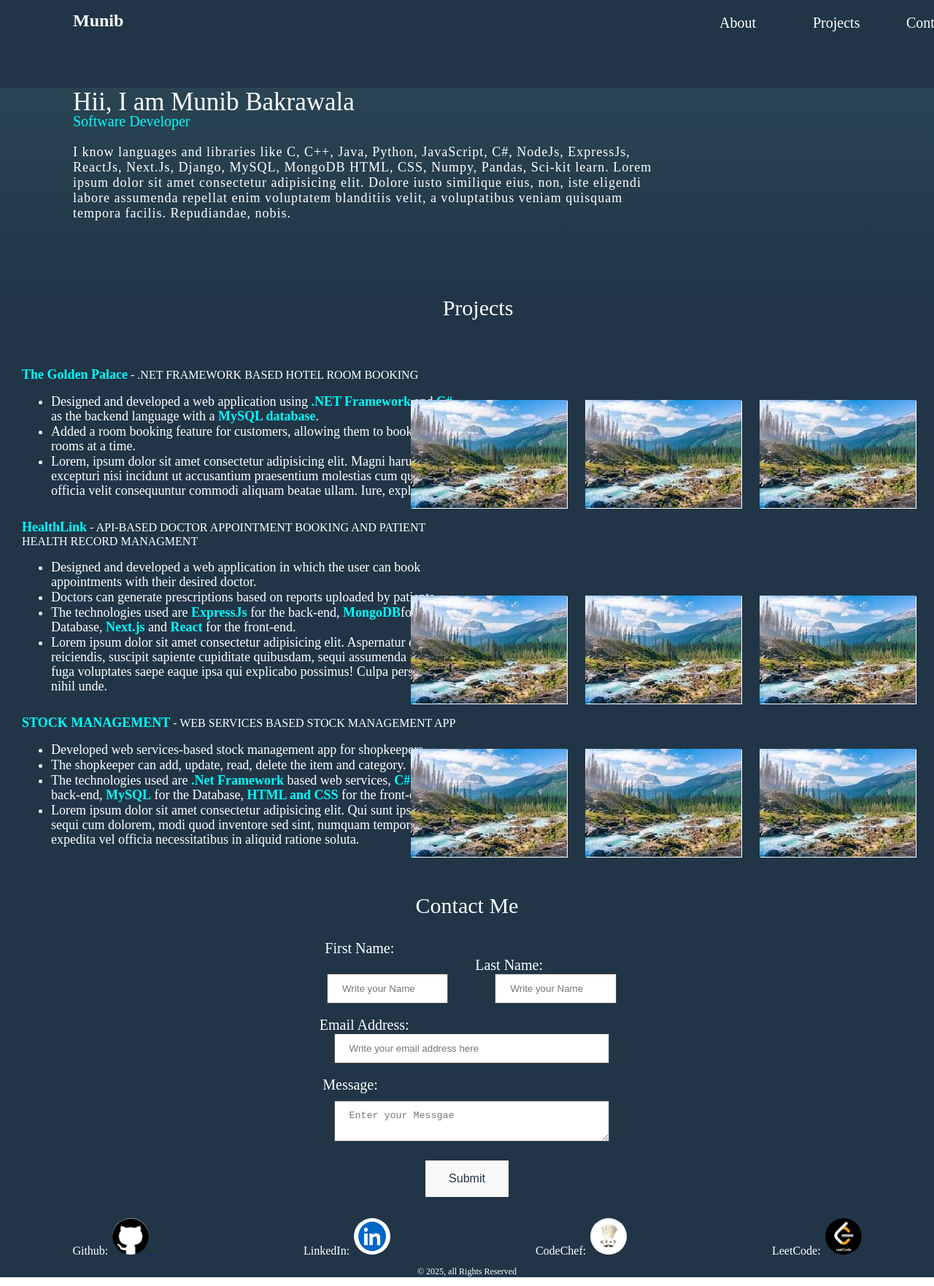
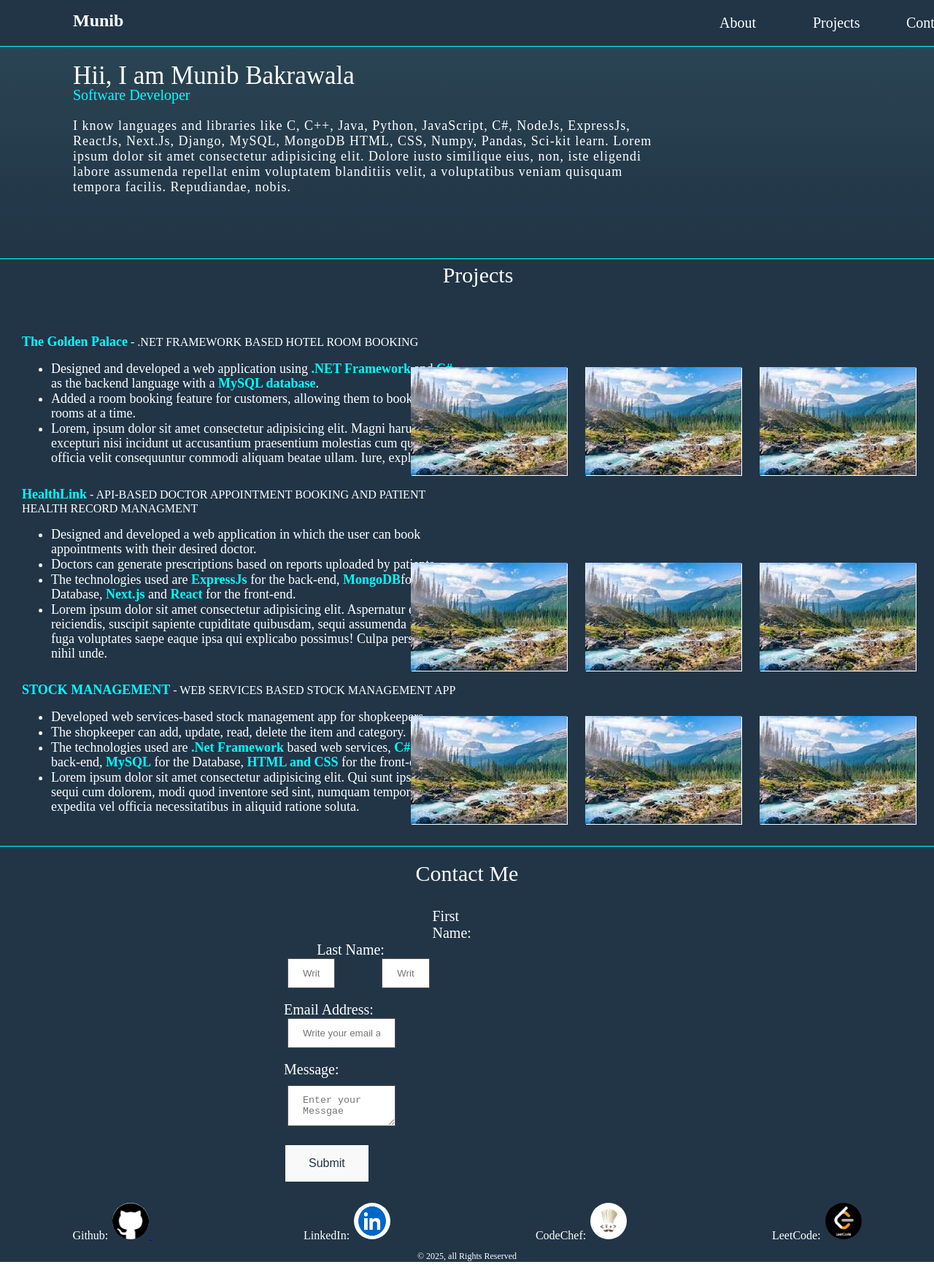
Before and after one commit to Munib78/Port, a plain HTML site: page Portfolio/index.html in a window 1280 px wide. Shown: the top 1762 px of the page at 73% size. After the commit the page ends 1741 px from the top, so only its background shows below. Drawn offline with Linux system fonts and the light colour scheme.

Commit message:
Update style.css

```diff
--- a/Portfolio/src/style.css
+++ b/Portfolio/src/style.css
@@ -22,6 +22,11 @@ a:hover {
   color: #535bf2;
 }
 */
+/* *{
+  padding: 0px;
+  margin: 0px;
+  box-sizing: border-box;
+} */
 body {
   margin-top: -20px;
   margin-left: 0px;
@@ -32,9 +37,12 @@ body {
 }
 
 #header{
-  height: 20px;
-  background: #213547;
+  /* height: 1500px; */
+  /* background: #213547; */
   font-size: 20px;
+  border-bottom: 1px solid aqua;
+
+  /* background-size: cover; */
 }
 
 #header h2{
@@ -44,6 +52,12 @@ body {
   font-size: larger;
   font-weight: bold;
   text-align: left;
+
+  /* height: 150px */
+}
+
+#app{
+  background-image: linear-gradient(-180deg,rgb(70, 98, 116),#213547  )
 }
 
 nav{
@@ -55,6 +69,8 @@ nav{
   justify-content: space-evenly;
   margin-top: -70px;
   margin-left: 800px;
+  margin-bottom: 0px;
+  /* background-image: linear-gradient(180deg,rgb(42, 68, 83),#213547  ) */
 }
 
 .nav_link{
@@ -75,16 +91,21 @@ nav{
 }
 
 .introduction{
-  margin-top: 100px;
+  /* mar */
   margin-left: 100px;
   width: 800px;
-  height: 300px;
+  height: 250px;
   color: white;
-  /* background-image: linear-gradient(#213547,aqua); */
+  margin-bottom: 0px;
+  padding-bottom: 25px;
+  /* border-bottom: 1px solid aqua; */
+  /* background-image: linear-gradient(-180deg,rgb(61, 99, 121),#213547  ) */
 }
 
 #name{
   font-size: 35px;
+  margin-top: 0px;
+  padding-top: 20px;
 }
 
 #profession
@@ -103,11 +124,15 @@ nav{
   text-align: center;
   color: white;
   font-size: 30px;
-  margin-top: -30px;
+  margin-top: 5px;
+
+
+
 }
 
 #project_section{
   color: white;
+  border-top: 1px solid aqua;
 }
 
 strong{
@@ -161,13 +186,24 @@ label{
   color: white;
   font-size: 30px;
   padding-top: 20px;
+  border-top: 1px solid aqua;
 }
 
 #forum{
-  text-align: center;
-  margin: 0 auto;
+  /* text-align: center; */
+  padding: 0px 20pz;
 }
 
+label,input{
+  /* display: block; */
+  width: 25%;
+}
+form{
+  /* margin: 0px auto; */
+  display: flex;
+  flex-direction: column;
+  align-items: center;
+}
 #fname
 {
   width: 10%;
```
